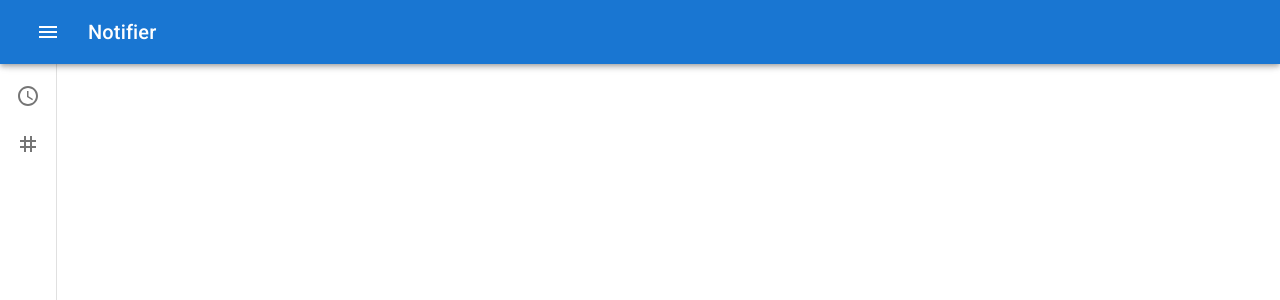
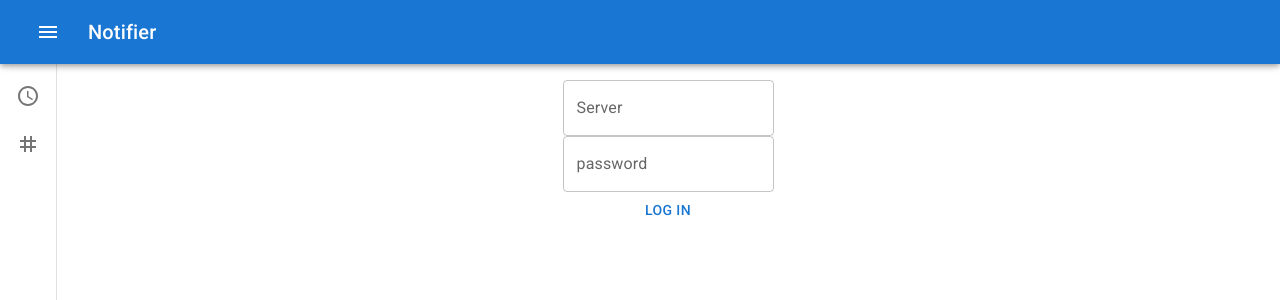
Before and after one commit to CyberL1/Notifier-frontend, a React (Vite) app: page / in a window 1280 px wide. Shown: the top 300 px of the page. Built offline with nearby package versions, Linux system fonts and the light colour scheme.

Commit message:
feat: login page

```diff
--- /dev/null
+++ b/src/components/Login.tsx
@@ -0,0 +1,43 @@
+import { Box, Button, TextField } from "@mui/material";
+
+export default function Login() {
+	async function onSubmit(e) {
+		e.preventDefault();
+
+		const formData = new FormData(e.target);
+		const data = Object.fromEntries(formData);
+
+		const auth = await fetch(`${data.server}/auth/callback`, {
+			method: "POST",
+			headers: { "Content-Type": "application/json" },
+			body: JSON.stringify(data),
+		});
+
+		const json = await auth.json();
+
+		if (json.success) {
+			localStorage.setItem("server", data.server.toString());
+			localStorage.setItem("token", data.password.toString());
+
+			location.reload();
+		}
+	}
+
+	return (
+		<Box
+			component="form"
+			autoComplete="off"
+			onSubmit={onSubmit}
+			sx={{
+				display: "flex",
+				flexDirection: "column",
+				alignItems: "center",
+				justifyContent: "center",
+			}}
+		>
+			<TextField label="Server" name="server" />
+			<TextField label="password" type="password" name="password" />
+			<Button type="submit">Log in</Button>
+		</Box>
+	);
+}
--- a/src/pages/App.tsx
+++ b/src/pages/App.tsx
@@ -19,6 +19,7 @@ import {
 import * as Icons from "@mui/icons-material";
 import { useState } from "react";
 import { Link, Outlet } from "react-router";
+import Login from "../components/Login";
 
 interface Item {
 	title: string;
@@ -95,7 +96,7 @@ function App() {
 				component="main"
 				sx={{ p: 2, marginLeft: isOpen ? "240px" : "56px" }}
 			>
-				<Outlet />
+				{localStorage["server"] ? <Outlet /> : <Login />}
 			</Box>
 		</>
 	);
--- a/src/pages/channels/index.tsx
+++ b/src/pages/channels/index.tsx
@@ -1,16 +1,21 @@
 import { Link, useLoaderData } from "react-router";
 import { Channel } from "../../types";
 import { Card, CardContent, CardHeader, Grid2 as Grid } from "@mui/material";
+import Login from "../../components/Login";
 
 export async function Loader() {
-	const channels = await fetch(`${import.meta.env.VITE_SERVER_URL}/channels`);
+	const channels = await fetch(`${import.meta.env.VITE_SERVER_URL}/channels`, {
+		headers: { Authorization: localStorage["token"] },
+	});
+
 	const data = await channels.json();
-
 	return data;
 }
 
 export default function Channels() {
-	const channels = useLoaderData() as Channel[];
+	const channels = useLoaderData() as Channel[] & { error: string };
+
+	if (channels.error) return <Login />;
 
 	return (
 		<>
--- a/src/pages/services/index.tsx
+++ b/src/pages/services/index.tsx
@@ -1,16 +1,21 @@
 import { Link, useLoaderData } from "react-router";
 import { Service } from "../../types";
 import { Card, CardContent, CardHeader, Grid2 as Grid } from "@mui/material";
+import Login from "../../components/Login";
 
 export async function Loader() {
-	const services = await fetch(`${import.meta.env.VITE_SERVER_URL}/services`);
+	const services = await fetch(`${import.meta.env.VITE_SERVER_URL}/services`, {
+		headers: { Authorization: localStorage["token"] },
+	});
+
 	const data = await services.json();
-
 	return data;
 }
 
 export default function Services() {
-	const services = useLoaderData() as Service[];
+	const services = useLoaderData() as Service[] & { error: string };
+
+	if (services.error) return <Login />;
 
 	return (
 		<>
```
